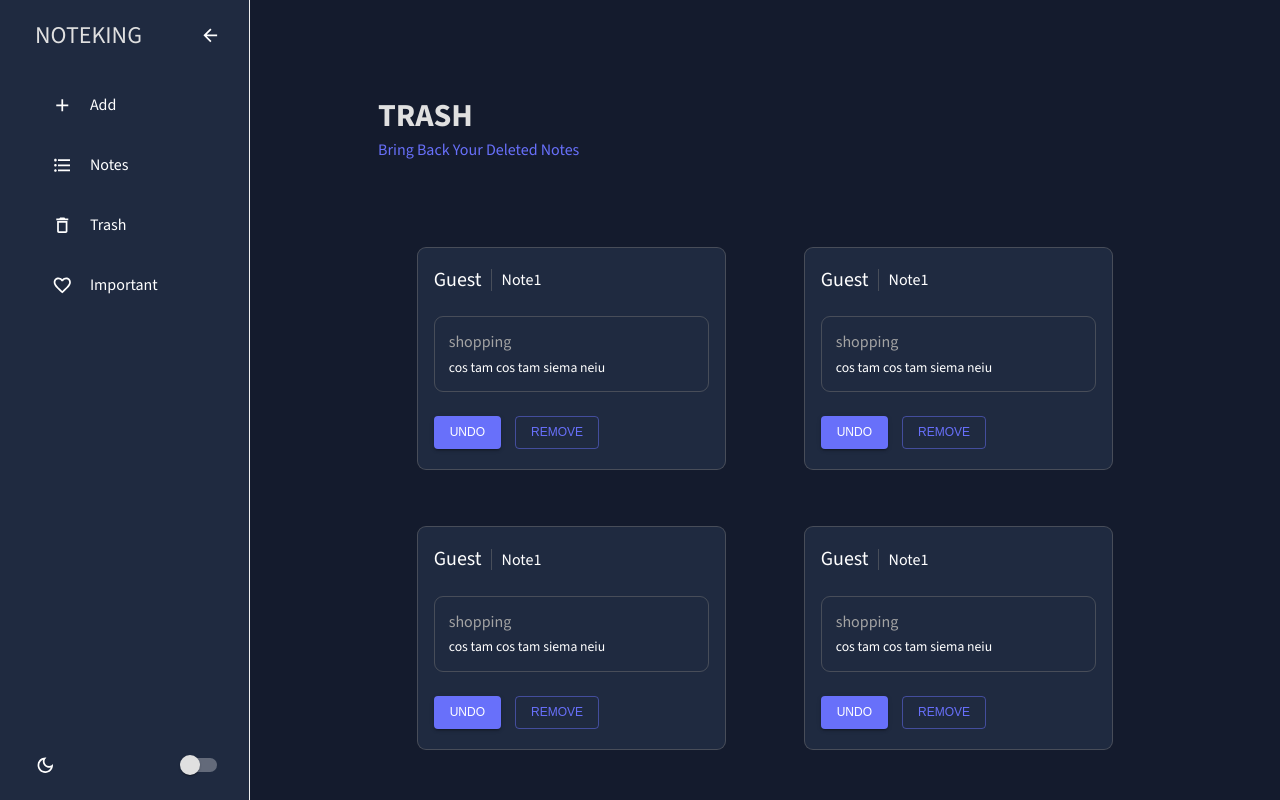
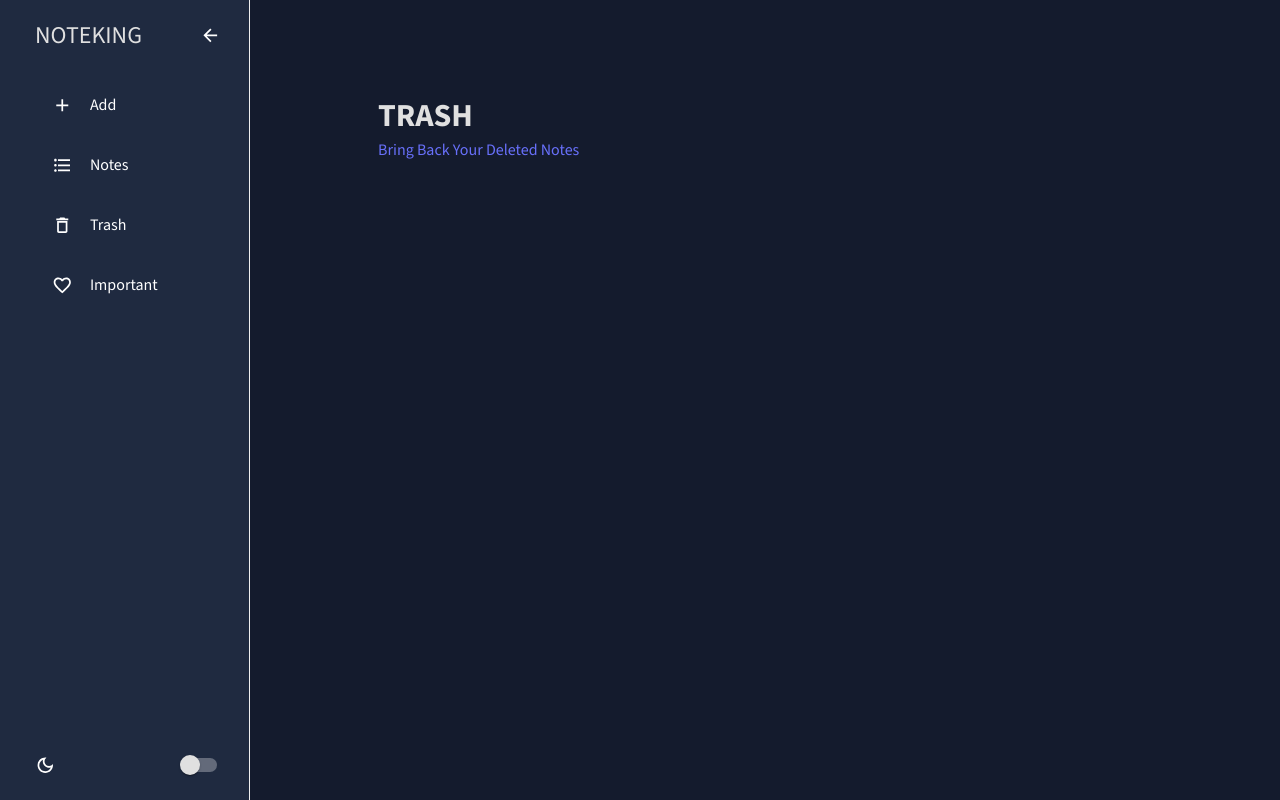
Before and after one commit to Khuba001/NoteKing, a React (Create React App) app: page /trash in a window 1280 px wide. Built offline with nearby package versions, Linux system fonts and the light colour scheme.

Commit message:
func: trash items/undo items/ remove perm

```diff
--- a/src/App.js
+++ b/src/App.js
@@ -37,7 +37,12 @@ function App() {
                 path="/notes/:noteId/"
                 element={<Note notesData={notesData} />}
               />
-              <Route path="/trash" element={<Trash />} />
+              <Route
+                path="/trash"
+                element={
+                  <Trash notesData={notesData} setNotesData={setNotesData} />
+                }
+              />
               <Route
                 path="/important"
                 element={
--- a/src/components/NoteItem/NoteItem.jsx
+++ b/src/components/NoteItem/NoteItem.jsx
@@ -12,6 +12,7 @@ function NoteItem({
   size = 1,
   OnClickBtn1,
   OnClickBtn2,
+  isTrashed,
 }) {
   const theme = useTheme();
   const colors = tokens(theme.palette.mode);
--- a/src/scenes/AddNotes/AddNotes.jsx
+++ b/src/scenes/AddNotes/AddNotes.jsx
@@ -28,6 +28,7 @@ const initialValues = {
   description: "",
   category: "life",
   isImportant: false,
+  isTrashed: false,
 };
 
 const noteSchema = yup.object().shape({
--- a/src/scenes/Important/Important.jsx
+++ b/src/scenes/Important/Important.jsx
@@ -24,7 +24,9 @@ function Important({ notesData, setNotesData }) {
         justifyItems="center"
         alignContent="center"
       >
-        {favouriteNotes.map((note) => (
+        {favouriteNotes.map(
+          (note) =>
+            !note.isTrashed && (
               <NoteItem
                 name={"Guest"}
                 title={note.title}
@@ -34,7 +36,8 @@ function Important({ notesData, setNotesData }) {
                 OnClickBtn1={() => handleUnfavourite(note.id)}
                 btn1={"UNFAVOURITE"}
               />
-        ))}
+            )
+        )}
       </Box>
     </Box>
   );
--- a/src/scenes/Notes/Notes.jsx
+++ b/src/scenes/Notes/Notes.jsx
@@ -25,12 +25,17 @@ function Notes({ notesData, setNotesData }) {
     note.title.toLowerCase().includes(query.toLowerCase())
   );
   function handleDeleteNote(id) {
-    const newNotesArray = notesData.filter((note) => note.id !== id);
-    setNotesData(newNotesArray);
+    setNotesData((notesData) =>
+      notesData.map((note) =>
+        note.id === id ? { ...note, isTrashed: true } : note
+      )
+    );
   }
 
   function handleDeleteAll() {
-    setNotesData([]);
+    setNotesData((notesData) =>
+      notesData.map((note) => ({ ...note, isTrashed: true }))
+    );
   }
 
   function handleNavigate(id) {
@@ -94,7 +99,9 @@ function Notes({ notesData, setNotesData }) {
           justifyItems="center"
           alignContent="center"
         >
-          {filteredNotes.map((item) => (
+          {filteredNotes.map(
+            (item) =>
+              !item.isTrashed && (
                 <NoteItem
                   name={"Guest"}
                   title={item.title}
@@ -106,7 +113,8 @@ function Notes({ notesData, setNotesData }) {
                   OnClickBtn1={() => handleNavigate(item.id)}
                   key={item.id}
                 />
-          ))}{" "}
+              )
+          )}{" "}
         </Box>
       </Box>
       <Pagination siblingCount={0} count={4} sx={{ alignSelf: "center" }} />
--- a/src/scenes/Trash/Trash.jsx
+++ b/src/scenes/Trash/Trash.jsx
@@ -1,8 +1,19 @@
 import { Box } from "@mui/material";
 import Header from "../../components/Header/Header";
 import NoteItem from "../../components/NoteItem/NoteItem";
+import { useState } from "react";
 
-function Trash() {
+function Trash({ notesData, setNotesData }) {
+  function handleUndo(id) {
+    setNotesData(
+      notesData.map((note) =>
+        note.id === id ? { ...note, isTrashed: false } : note
+      )
+    );
+  }
+  function handleRemovePerm(id) {
+    setNotesData(notesData.filter((note) => note.id !== id));
+  }
   return (
     <Box>
       <Header title={"TRASH"} subheading={"Bring Back Your Deleted Notes"} />
@@ -12,38 +23,22 @@ function Trash() {
         justifyItems="center"
         alignContent="center"
       >
-        <NoteItem
-          name={"Guest"}
-          title={"Note1"}
-          category={"shopping"}
-          description={"cos tam cos tam siema neiu"}
-          btn1={"UNDO"}
-          btn2={"REMOVE"}
-        />
-        <NoteItem
-          name={"Guest"}
-          title={"Note1"}
-          category={"shopping"}
-          description={"cos tam cos tam siema neiu"}
-          btn1={"UNDO"}
-          btn2={"REMOVE"}
-        />
-        <NoteItem
-          name={"Guest"}
-          title={"Note1"}
-          category={"shopping"}
-          description={"cos tam cos tam siema neiu"}
-          btn1={"UNDO"}
-          btn2={"REMOVE"}
-        />
-        <NoteItem
-          name={"Guest"}
-          title={"Note1"}
-          category={"shopping"}
-          description={"cos tam cos tam siema neiu"}
-          btn1={"UNDO"}
-          btn2={"REMOVE"}
-        />
+        {notesData.map(
+          (item) =>
+            item.isTrashed && (
+              <NoteItem
+                name={"Guest"}
+                title={item.title}
+                category={item.category}
+                description={item.description}
+                btn1={"UNDO"}
+                OnClickBtn1={() => handleUndo(item.id)}
+                btn2={"REMOVE"}
+                OnClickBtn2={() => handleRemovePerm(item.id)}
+                key={item.id}
+              />
+            )
+        )}
       </Box>
     </Box>
   );
```
Lines whose indentation alone changed are shown as unchanged.
